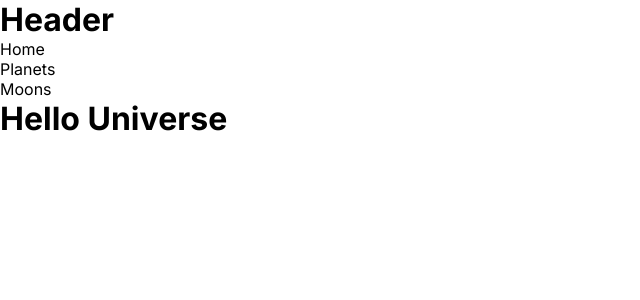
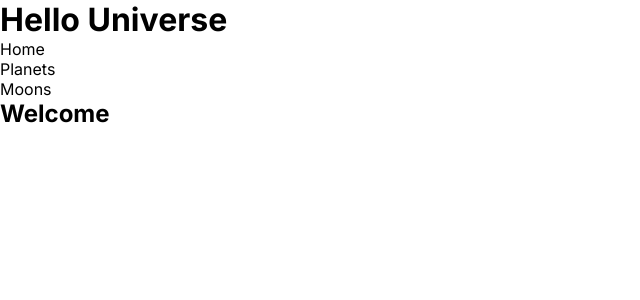
Before and after one commit to franco-ortega/planets-and-moons, a Next.js app: page / in a window 1280 px wide. Shown: the top 300 px of the page, without its empty margins (0-640 px from the left). Built offline with nearby package versions, Linux system fonts and the light colour scheme.

Commit message:
update copy on Header and top page

```diff
--- a/src/app/page.js
+++ b/src/app/page.js
@@ -4,7 +4,7 @@ import styles from './page.module.css';
 export default function Home() {
   return (
     <main>
-      <h1>Hello Universe</h1>
+      <h2>Welcome</h2>
     </main>
   );
 }
--- a/src/components/header/Header.jsx
+++ b/src/components/header/Header.jsx
@@ -1,7 +1,7 @@
 export default function Header() {
   return (
     <header>
-      <h1>Header</h1>
+      <h1>Hello Universe</h1>
       <nav>
         <ul>
           <li>Home</li>
```
